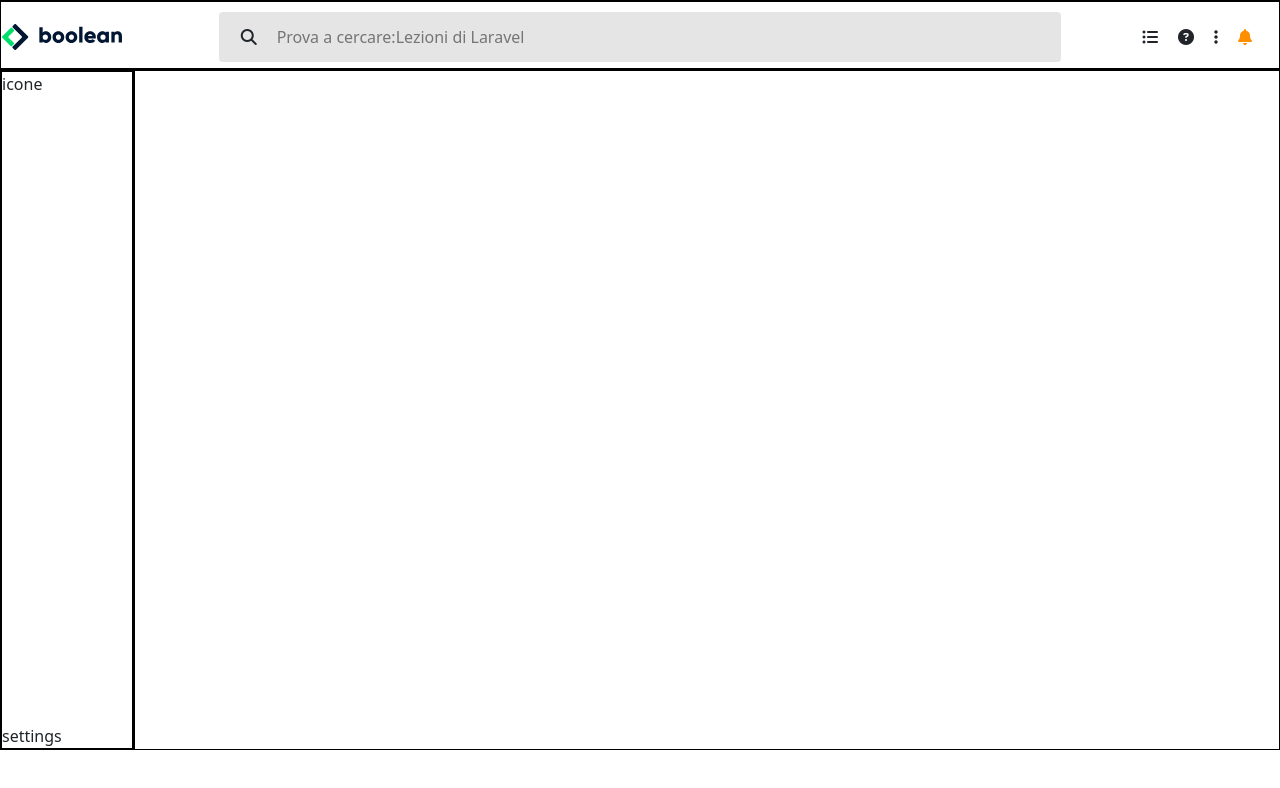
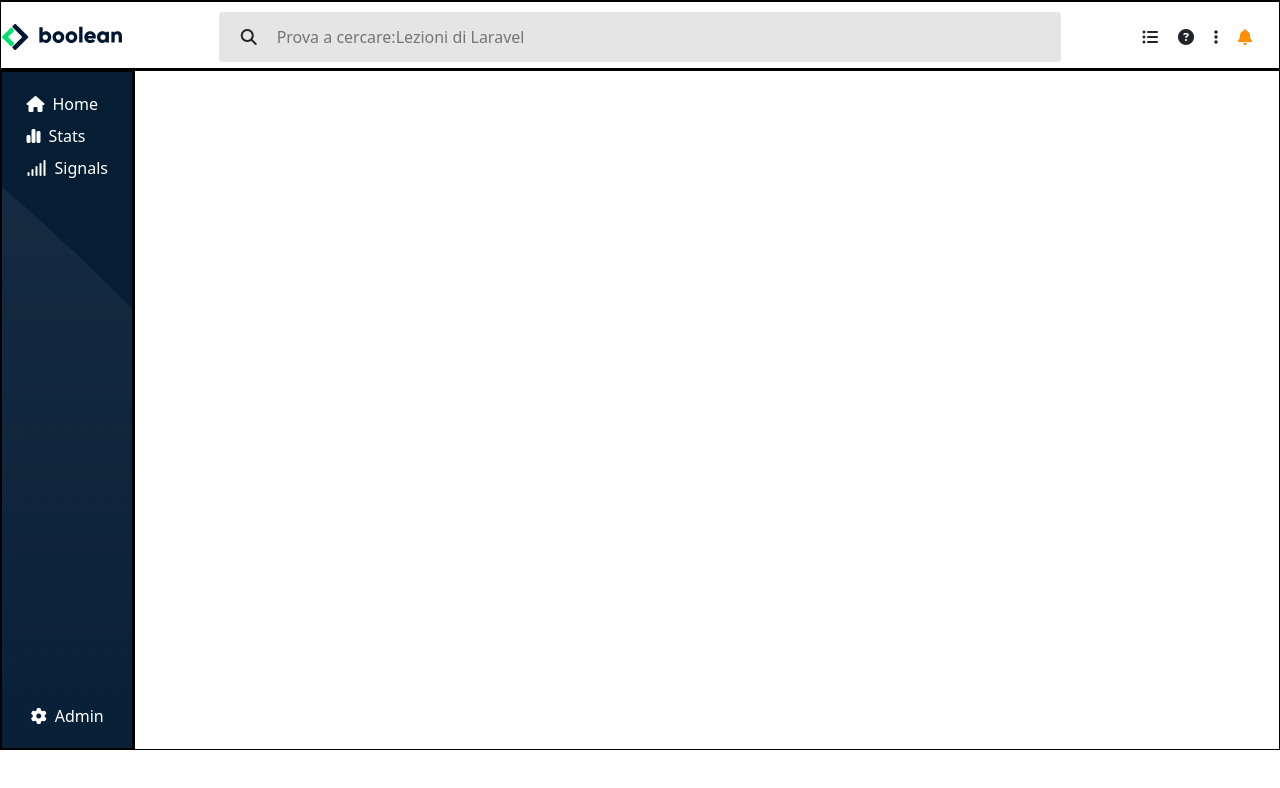
Before and after one commit to giorgia-rondinelli/html-css-bootstrap-dashboard, a plain HTML site: page index.html in a window 1280 px wide. Drawn offline with nearby package versions, Linux system fonts and the light colour scheme.

Commit message:
[add] side menù

```diff
--- a/css/style.css
+++ b/css/style.css
@@ -1,13 +1,18 @@
 .bg-lightgrey{
   background-color: rgb(229,229,229);
 }
+
+
 
 header{
   border: 1 px solid black;
   height: 70px;
   background-color: white;
 }
-
+.logo-container{
+  height:70px;
+  width: 60px;
+}
 header input{
   border: none;
   width: 100%;
@@ -20,13 +25,6 @@ header i{
   color:rgb(255,143,0) ;
 }
 
-
-.logo-container{
-  height:70px;
-  width: 60px;
-
-
-}
 
 
 
@@ -50,6 +48,8 @@ main{
 .menu{
   border: 1px solid black;
   width: 70px;
+  background-image: url(/img/sidebar-bg.png );
+  background-color: rgb(5,30,52);
 }
 .container-sc{
 
--- a/index.html
+++ b/index.html
@@ -45,11 +45,34 @@
     </div>
   </header>
 
+
+
+
+
   <main class=" d-flex  ">
-    <section class="menu h-100 ">
-      <div class="container-sc h-100 d-flex  justify-content-between flex-column   ">
-        <div>icone </div>
-        <div>settings</div>
+    <section class="menu h-100  ">
+      <div class="container-sc h-100 d-flex  justify-content-between flex-column  ">
+        <div class="mt-3 mx-auto ">
+          <div class="d-flex  text-white  ">
+            <div class="p-1 "><i class="fa-solid fa-house"></i></div>
+            <div class="p-1 d-none d-lg-block ">Home</div>
+          </div>
+          <div class="d-flex  text-white  ">
+            <div class="p-1 "><i class="fa-solid fa-chart-simple"></i></div>
+            <div class="p-1 d-none d-lg-block ">Stats</div>
+          </div>
+          <div class="d-flex  text-white  ">
+            <div class="p-1 "><i class="fa-solid fa-signal"></i></div>
+            <div class="p-1 d-none d-lg-block ">Signals</div>
+          </div>
+
+        </div>
+        <div class="mb-3 mx-auto ">
+          <div class="d-flex  text-white  ">
+            <div class="p-1 "><i class="fa-solid fa-gear"></i></div>
+            <div class="p-1 d-none d-lg-block " >Admin</div>
+          </div>
+        </div>
       </div>
 
     </section>
```
